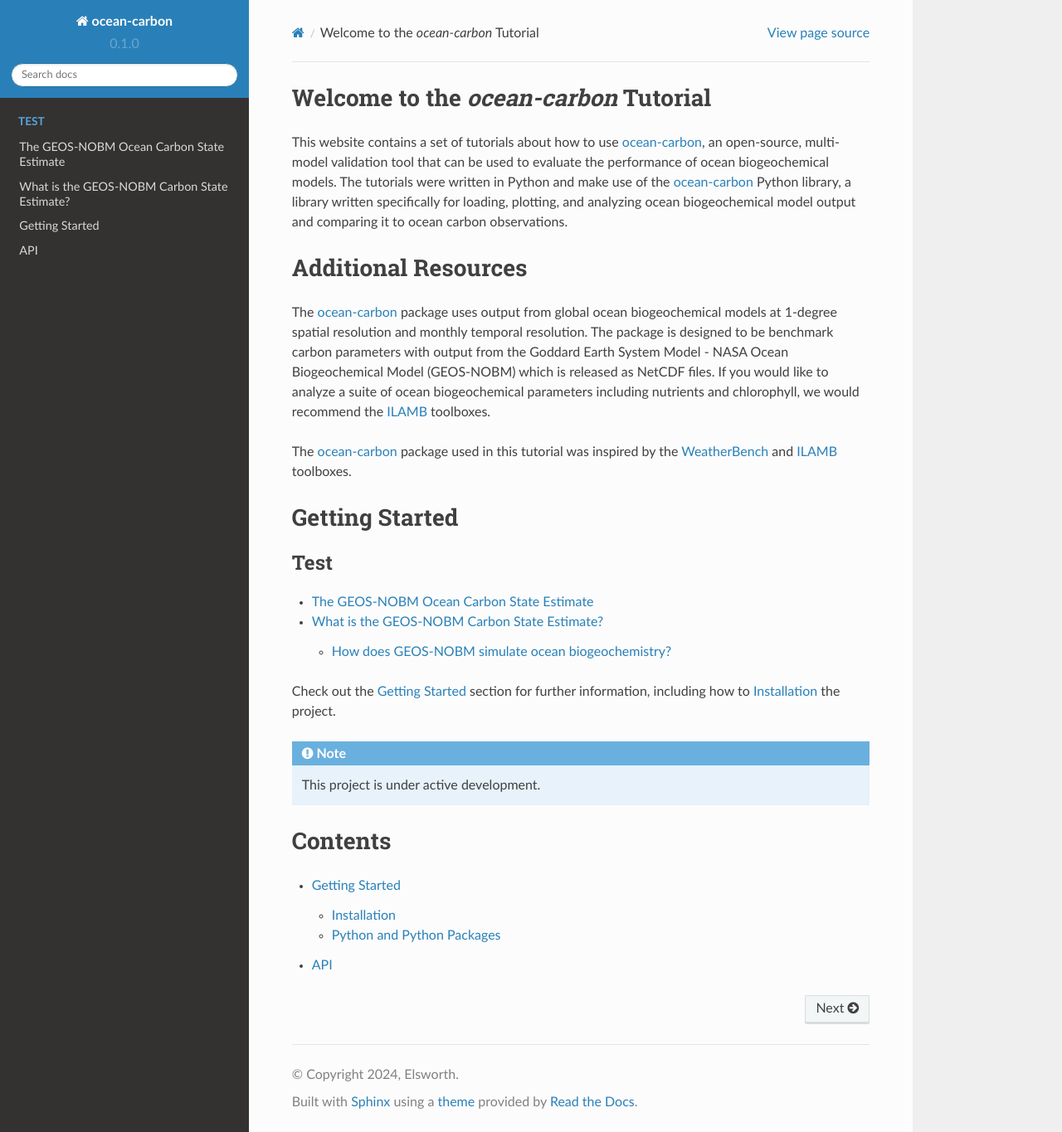
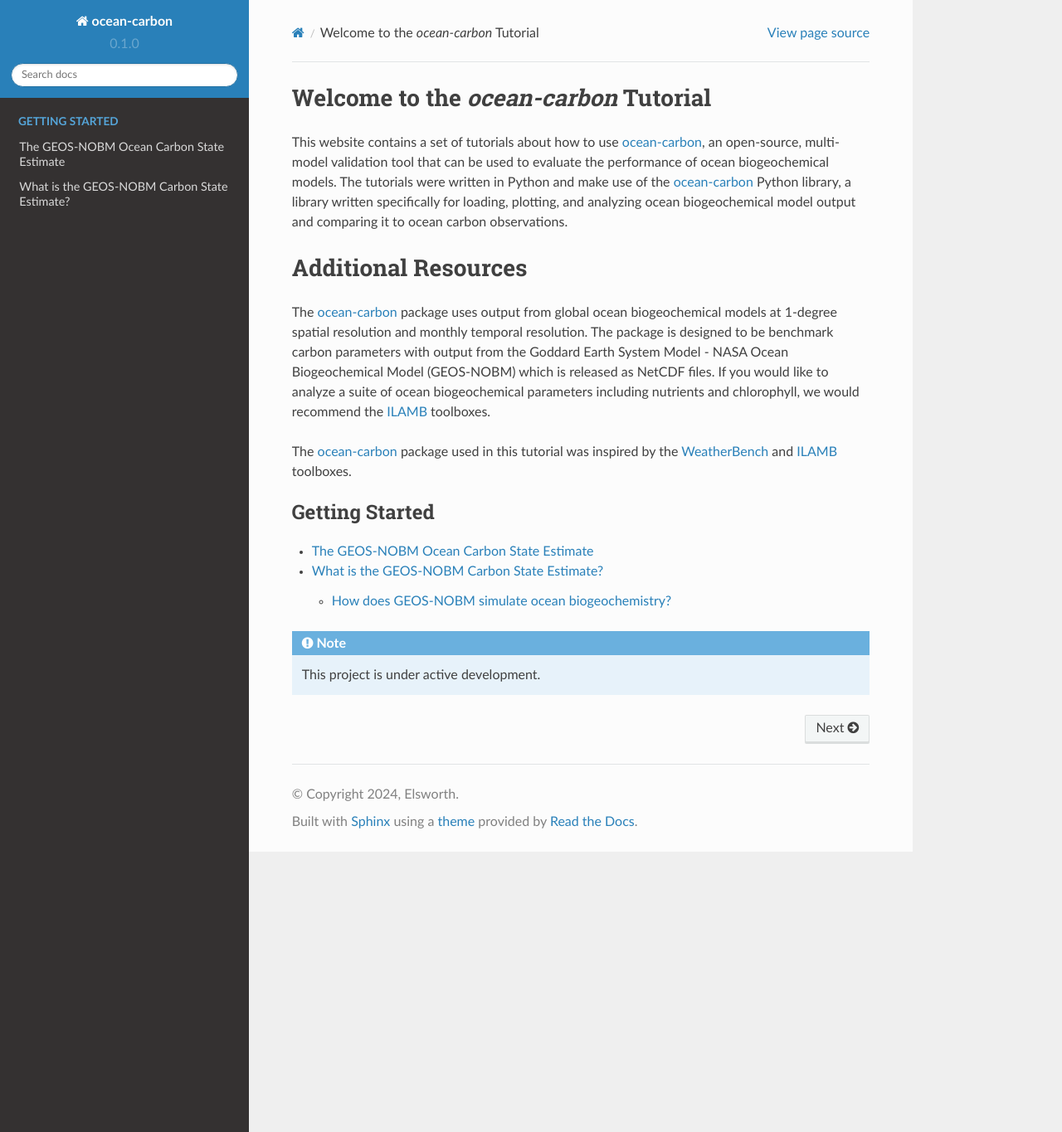
Before and after one commit to gelsworth/ocean-carbon, a Sphinx documentation site: the page built from docs/index.rst, in a window 1280 px wide and 1365 px high. Shown: the whole window at 83% size. Built offline with Sphinx 7.4.7 and the Read the Docs theme 2.0.0, drawn with Linux system fonts in a browser that asks for light colours.

Commit message:
Update index.rst

```diff
--- a/docs/index.rst
+++ b/docs/index.rst
@@ -13,27 +13,12 @@ The `ocean-carbon`_ package used in this tutorial was inspired by the `WeatherBe
 .. _WeatherBench : https://github.com/pangeo-data/WeatherBench
 .. _ILAMB : https://github.com/rubisco-sfa/ILAMB
 
-Getting Started
----------------
-
 .. toctree::
    :maxdepth: 2
-   :caption: Test
+   :caption: Getting Started
 
    intro
-
-
-Check out the :doc:`usage` section for further information, including
-how to :ref:`installation` the project.
 
 .. note::
 
    This project is under active development.
-
-Contents
---------
-
-.. toctree::
-
-   usage
-   api
```
